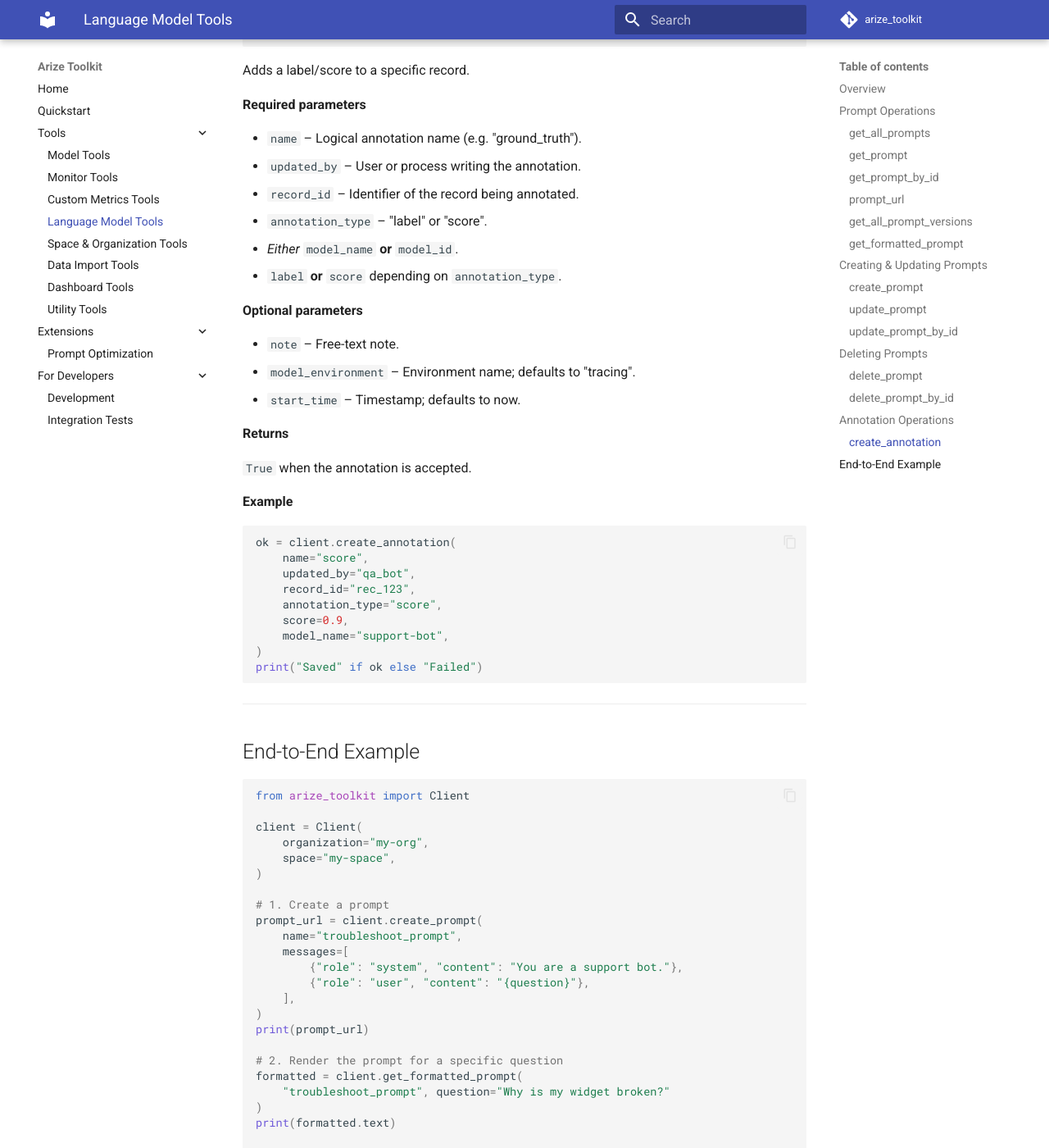
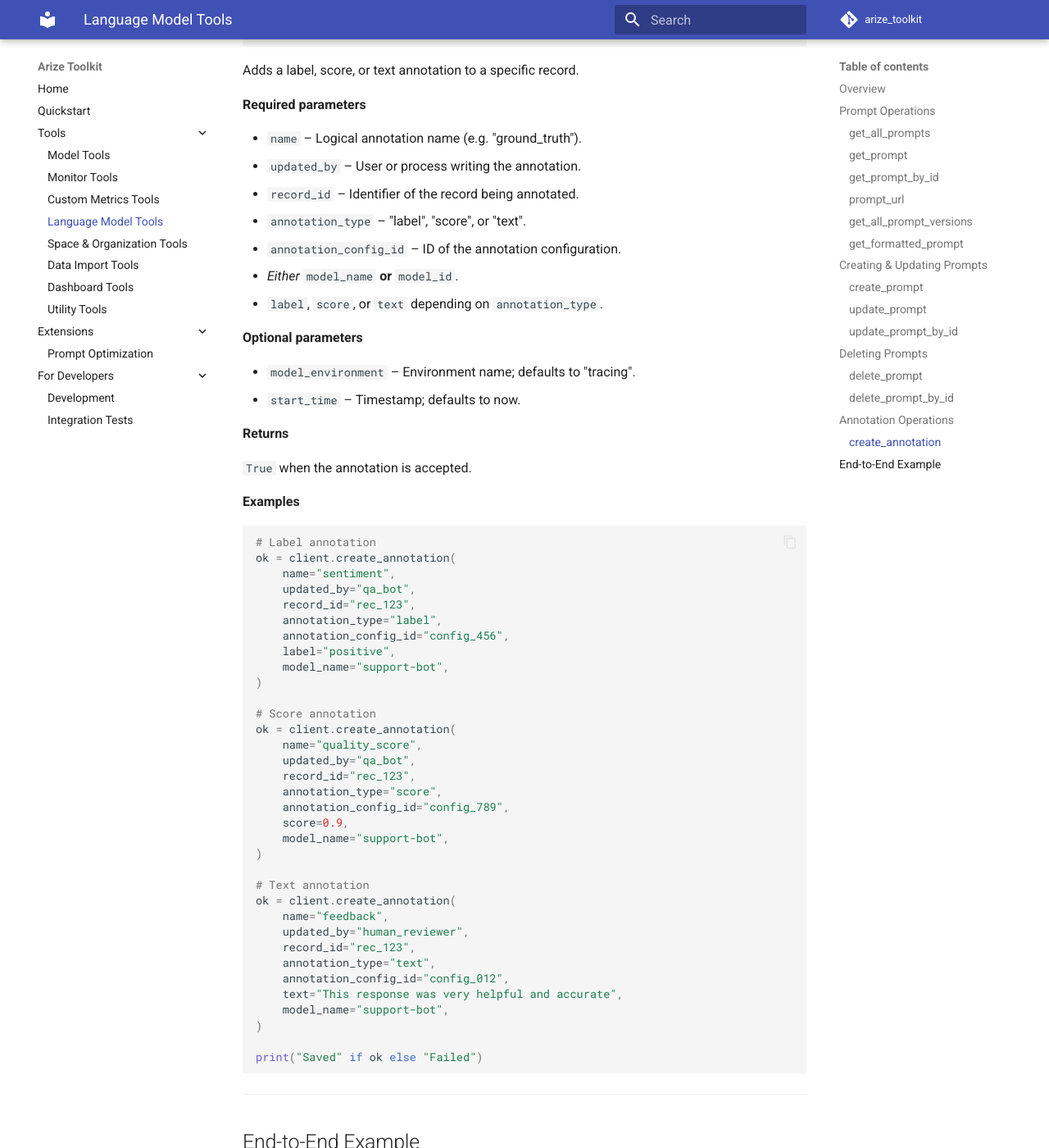
Before and after one commit to duncankmckinnon/arize_toolkit, an MkDocs documentation site: the page built from docs_site/docs/language_model_tools.md, in a window 1280 px wide and 1400 px high, scrolled down 10310 px. Shown: the whole window at 82% size. Built offline with MkDocs 1.6.1 and Material for MkDocs 9.7.7, drawn with Linux system fonts in a browser that asks for light colours; comment, search, counter and statistics services are not loaded; some of the changed text lies outside the part shown.

Commit message:
updating annotations docs

````diff
--- a/docs_site/docs/language_model_tools.md
+++ b/docs_site/docs/language_model_tools.md
@@ -438,29 +438,29 @@
     name="human_label",
     updated_by="duncan",
     record_id="abc123",
-    annotation_type="label",  # "label" or "score"
+    annotation_type="label",  # "label", "score", or "text"
+    annotation_config_id="config_123",
     model_name="fraud-detection-v3",
     label="fraud",  # required when annotation_type="label"
-    note="Checked by expert",
     model_environment="production",
     start_time="2024-05-01T10:00:00Z",  # optional, defaults to now
 )
 ```
 
-Adds a label/score to a specific record.
+Adds a label, score, or text annotation to a specific record.
 
 **Required parameters**
 
 - `name` – Logical annotation name (e.g. "ground_truth").
 - `updated_by` – User or process writing the annotation.
 - `record_id` – Identifier of the record being annotated.
-- `annotation_type` – "label" or "score".
+- `annotation_type` – "label", "score", or "text".
+- `annotation_config_id` – ID of the annotation configuration.
 - *Either* `model_name` **or** `model_id`.
-- `label` **or** `score` depending on `annotation_type`.
+- `label`, `score`, or `text` depending on `annotation_type`.
 
 **Optional parameters**
 
-- `note` – Free-text note.
 - `model_environment` – Environment name; defaults to "tracing".
 - `start_time` – Timestamp; defaults to now.
 
@@ -468,17 +468,42 @@
 
 `True` when the annotation is accepted.
 
-**Example**
+**Examples**
 
 ```python
+# Label annotation
 ok = client.create_annotation(
-    name="score",
+    name="sentiment",
+    updated_by="qa_bot",
+    record_id="rec_123",
+    annotation_type="label",
+    annotation_config_id="config_456",
+    label="positive",
+    model_name="support-bot",
+)
+
+# Score annotation
+ok = client.create_annotation(
+    name="quality_score",
     updated_by="qa_bot",
     record_id="rec_123",
     annotation_type="score",
+    annotation_config_id="config_789",
     score=0.9,
     model_name="support-bot",
 )
+
+# Text annotation
+ok = client.create_annotation(
+    name="feedback",
+    updated_by="human_reviewer",
+    record_id="rec_123",
+    annotation_type="text",
+    annotation_config_id="config_012",
+    text="This response was very helpful and accurate",
+    model_name="support-bot",
+)
+
 print("Saved" if ok else "Failed")
 ```
 
@@ -516,6 +541,7 @@
     updated_by="analyst",
     record_id="resp_789",
     annotation_type="score",
+    annotation_config_id="config_1234",
     score=4.5,
     model_name="support-bot",
 )
````
Also changed, not shown: docs_site/docs/quickstart.md (+6 -5 lines).
